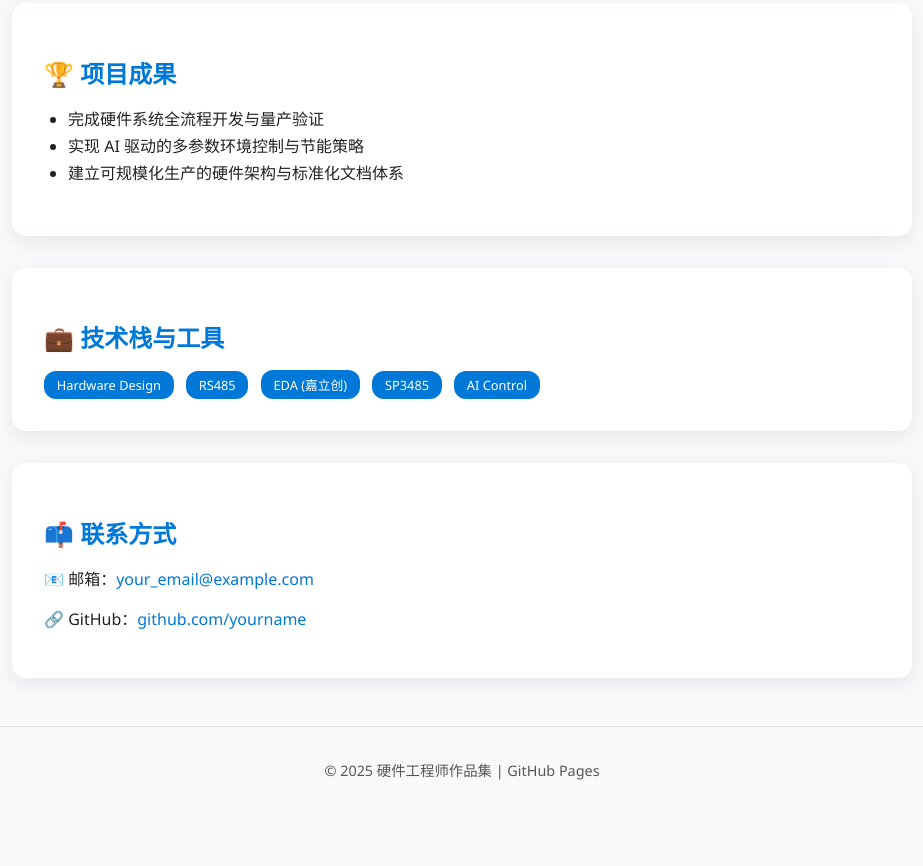
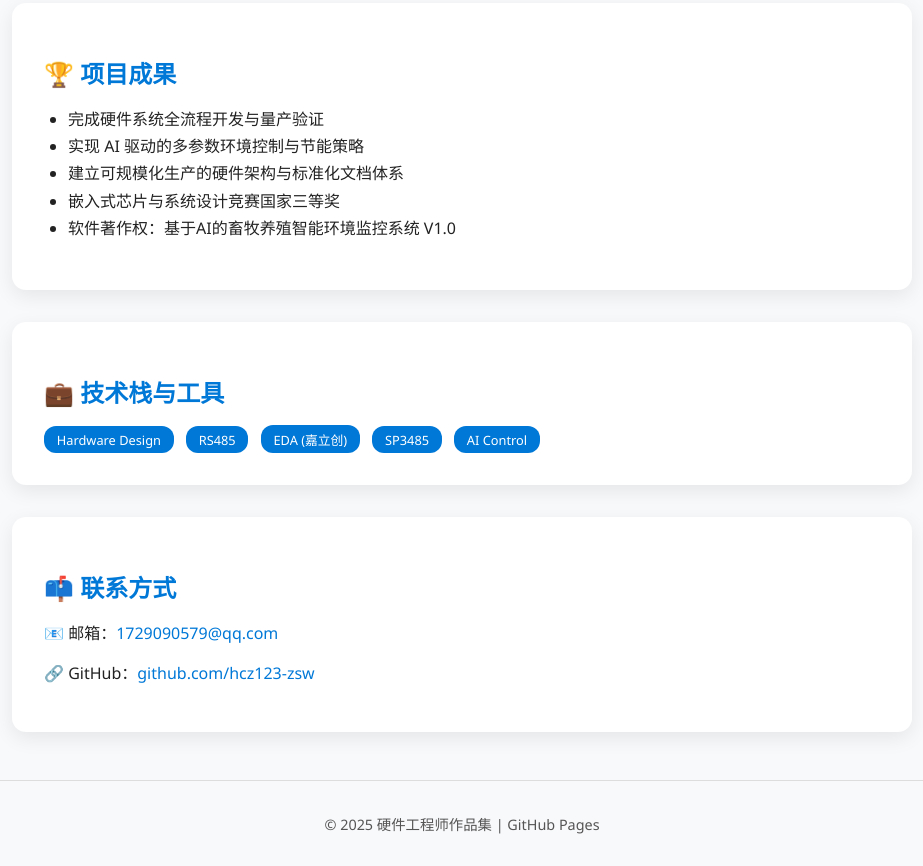
Before and after one commit to hcz123-zsw/Hardware-Portfolio, a plain HTML site: page index.html in a window 1280 px wide. Shown: the part 1031-1897 px from the top of the page, without its empty margins (178-1101 px from the left). Before the commit the page ends 1843 px from the top, so only its background shows below. Drawn offline with Linux system fonts and the light colour scheme.

Commit message:
Update index.html

```diff
--- a/index.html
+++ b/index.html
@@ -146,6 +146,8 @@
         <li>完成硬件系统全流程开发与量产验证</li>
         <li>实现 AI 驱动的多参数环境控制与节能策略</li>
         <li>建立可规模化生产的硬件架构与标准化文档体系</li>
+        <li>嵌入式芯片与系统设计竞赛国家三等奖</li>
+        <li>软件著作权：基于AI的畜牧养殖智能环境监控系统 V1.0</li>
       </ul>
     </section>
 
@@ -160,8 +162,8 @@
 
     <section class="card contact">
       <h2>📫 联系方式</h2>
-      <p>📧 邮箱：<a href="mailto:your_email@example.com">your_email@example.com</a></p>
-      <p>🔗 GitHub：<a href="https://github.com/yourname" target="_blank">github.com/yourname</a></p>
+      <p>📧 邮箱：<a href="mailto:your_email@example.com">1729090579@qq.com</a></p>
+      <p>🔗 GitHub：<a href="https://github.com/yourname" target="_blank">github.com/hcz123-zsw</a></p>
     </section>
   </main>
 
```
